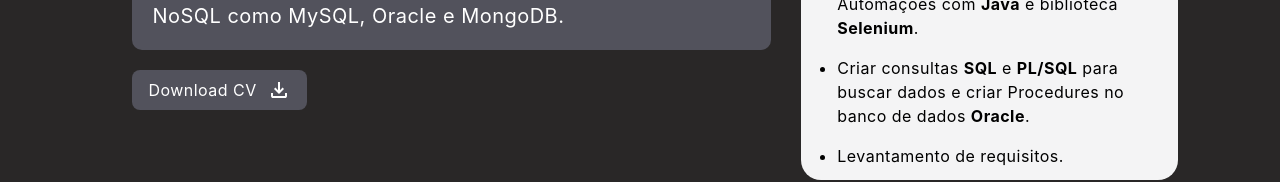
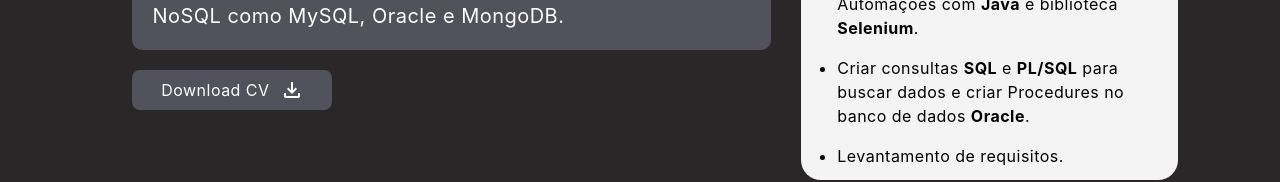
Before and after one commit to Gabriel-Sales-Mendonca/portfolio, a Next.js app: page / in a window 1280 px wide. Shown: the part 478-660 px from the top of the page. Built offline with nearby package versions, Linux system fonts and the light colour scheme.

Commit message:
feat(curriculum): Implementei a funcionalidade de baixar o currículo fixed #3

```diff
--- a/src/app/page.tsx
+++ b/src/app/page.tsx
@@ -37,7 +37,7 @@ export default function Home() {
             Tenho familiaridade com bancos de dados relacionais e NoSQL como MySQL, Oracle e MongoDB.
             </p>
 
-            <button className="flex bg-zinc-600 text-white text-base py-2 px-4 rounded-lg cursor-pointer hover:bg-gray-700">Download CV <svg xmlns="http://www.w3.org/2000/svg" className="ml-[10px]" height="24px" viewBox="0 -960 960 960" width="24px" fill="#FFFFFF"><path d="M480-320 280-520l56-58 104 104v-326h80v326l104-104 56 58-200 200ZM240-160q-33 0-56.5-23.5T160-240v-120h80v120h480v-120h80v120q0 33-23.5 56.5T720-160H240Z"/></svg></button>
+            <a href="/assets/pdfs/curriculo-gabriel-sales.pdf" download="curriculo-gabriel-sales.pdf" className="w-50 flex justify-center items-center bg-zinc-600 text-white text-base py-2 px-4 rounded-lg cursor-pointer hover:bg-gray-700">Download CV <svg xmlns="http://www.w3.org/2000/svg" className="ml-[10px]" height="24px" viewBox="0 -960 960 960" width="24px" fill="#FFFFFF"><path d="M480-320 280-520l56-58 104 104v-326h80v326l104-104 56 58-200 200ZM240-160q-33 0-56.5-23.5T160-240v-120h80v120h480v-120h80v120q0 33-23.5 56.5T720-160H240Z"/></svg></a>
           </div>
 
           <div className="text-white w-[35%] h-full flex flex-col">
```
Also changed, not shown: 1 other file (tests, documents, lock files or other folders).
